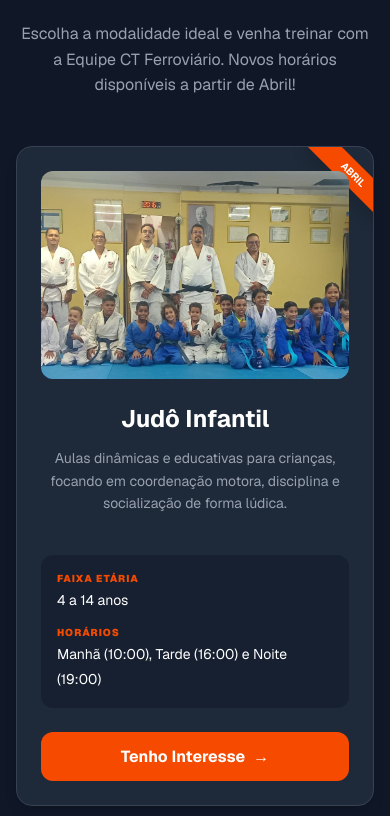
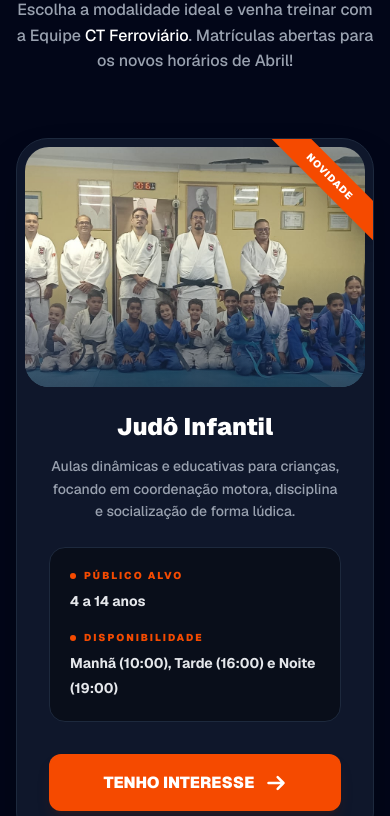
Before and after one commit to thomasfarias95/ctjudo, a Next.js app: page / in a window 390 px wide. Shown: the part 2276-3092 px from the top of the page. Built offline with nearby package versions, Linux system fonts and the light colour scheme; no server answers.

Commit message:
"refactor: simplifica formulário de cadastro para uso interno do Sensei."

```diff
--- a/src/app/components/Classes.tsx
+++ b/src/app/components/Classes.tsx
@@ -7,8 +7,8 @@ interface ClassType {
   ageRange: string;
   schedule: string;
   image: string;
-  whatsappMsg: string; // Mensagem personalizada
-  isNew?: boolean;     // Para destacar turmas de Abril
+  whatsappMsg: string;
+  isNew?: boolean;
 }
 
 const classTypes: ClassType[] = [
@@ -18,8 +18,8 @@ const classTypes: ClassType[] = [
     ageRange: '4 a 14 anos',
     schedule: 'Manhã (10:00), Tarde (16:00) e Noite (19:00)',
     image: "/kids.jpg",
-    whatsappMsg: "Olá! Tenho interesse na turma de Judô Infantil. Poderia me passar mais detalhes sobre as vagas?",
-    isNew: true // Marcado como destaque para os novos horários
+    whatsappMsg: "Olá! Tenho interesse na turma de Judô Infantil. Poderia me passar mais detalhes sobre as vagas para os novos horários de Abril?",
+    isNew: true
   },
   {
     title: 'Judô Juvenil e Adulto',
@@ -35,72 +35,93 @@ const classTypes: ClassType[] = [
     ageRange: 'Todas as idades',
     schedule: 'Manhã e Tarde (Agendamento Flexível)',
     image: "/kata.jpg",
-    whatsappMsg: "Olá! Gostaria de agendar uma aula particular ou treinamento de Kata personalizado."
+    whatsappMsg: "Olá! Gostaria de agendar uma aula particular ou treinamento de Kata personalizado com o Sensei."
   },
 ];
 
 const Classes: React.FC = () => {
   const handleWhatsApp = (message: string) => {
-    const phone = "55819XXXXXXXX"; // Substitua pelo seu número (DDD + número)
+    // SEU NÚMERO ATUALIZADO
+    const phone = "5581998264250";
     const url = `https://wa.me/${phone}?text=${encodeURIComponent(message)}`;
     window.open(url, "_blank");
   };
 
   return (
-    <section id="classes" className="py-16 px-4 bg-gray-900 text-white">
+    <section id="classes" className="py-20 px-4 bg-slate-950 text-white">
       <div className="container mx-auto max-w-6xl text-center">
-        <h2 className="text-4xl font-bold mb-4 text-orange-600">Nossas Aulas de Judô</h2>
-        <p className="text-gray-400 mb-12 max-w-2xl mx-auto">
-          Escolha a modalidade ideal e venha treinar com a Equipe CT Ferroviário.
-          Novos horários disponíveis a partir de Abril!
+        <h2 className="text-4xl md:text-5xl font-black mb-4 text-orange-600 uppercase tracking-tighter">
+          Nossas Aulas
+        </h2>
+        <p className="text-gray-400 mb-16 max-w-2xl mx-auto font-medium">
+          Escolha a modalidade ideal e venha treinar com a Equipe <span className="text-white">CT Ferroviário</span>.
+          Matrículas abertas para os novos horários de Abril!
         </p>
 
-        <div className="grid grid-cols-1 md:grid-cols-3 gap-8">
+        <div className="grid grid-cols-1 md:grid-cols-3 gap-10">
           {classTypes.map((classInfo, index) => (
             <div
               key={index}
-              className="bg-gray-800 p-6 rounded-2xl shadow-lg hover:shadow-orange-900/20 transition-all duration-300 transform hover:-translate-y-2 flex flex-col h-full border border-gray-700 relative overflow-hidden"
+              className="bg-slate-900 p-2 rounded-[2rem] shadow-2xl hover:shadow-orange-600/10 transition-all duration-500 transform hover:-translate-y-3 flex flex-col h-full border border-slate-800 relative overflow-hidden group"
             >
-              {/* Badge de Nova Turma */}
+              {/* Badge Dinâmica de Abril */}
               {classInfo.isNew && (
-                <div className="absolute top-4 right-[-35px] bg-orange-600 text-white text-[10px] font-bold py-1 px-10 rotate-45 shadow-lg">
-                  ABRIL
+                <div className="absolute top-6 right-[-35px] bg-orange-600 text-white text-[10px] font-black py-1.5 px-12 rotate-45 shadow-xl z-10 uppercase tracking-widest">
+                  Novidade
                 </div>
               )}
 
-              <div className="relative h-52 w-full mb-6 rounded-xl overflow-hidden">
+              {/* Container da Imagem */}
+              <div className="relative h-60 w-full rounded-[1.5rem] overflow-hidden mb-6">
                 <Image
                   src={classInfo.image}
                   alt={classInfo.title}
                   fill
                   style={{ objectFit: 'cover' }}
-                  className="transition-transform duration-500 hover:scale-110"
+                  className="transition-transform duration-700 group-hover:scale-110 grayscale-[30%] group-hover:grayscale-0"
                 />
+                <div className="absolute inset-0 bg-gradient-to-t from-slate-900 via-transparent to-transparent opacity-60"></div>
               </div>
 
-              <div className="flex-grow">
-                <h3 className="text-2xl font-bold mb-3 text-white">{classInfo.title}</h3>
-                <p className="text-sm leading-relaxed mb-6 text-gray-400">{classInfo.description}</p>
+              <div className="px-6 flex-grow">
+                <h3 className="text-2xl font-black mb-3 text-white group-hover:text-orange-500 transition-colors">
+                  {classInfo.title}
+                </h3>
+                <p className="text-sm leading-relaxed mb-6 text-gray-400 font-medium">
+                  {classInfo.description}
+                </p>
               </div>
 
-              <div className="mt-4 bg-gray-900/50 p-4 rounded-xl text-left mb-6">
-                <div className="mb-3">
-                  <span className="block text-[10px] font-black text-orange-600 uppercase tracking-widest">Faixa Etária</span>
-                  <span className="text-white text-sm">{classInfo.ageRange}</span>
+              {/* Informações de Logística */}
+              <div className="mx-6 mb-8 bg-black/40 p-5 rounded-2xl text-left border border-slate-800">
+                <div className="mb-4">
+                  <span className="flex items-center gap-2 text-[10px] font-black text-orange-600 uppercase tracking-[0.2em] mb-1">
+                    <span className="w-1.5 h-1.5 rounded-full bg-orange-600"></span>
+                    Público Alvo
+                  </span>
+                  <span className="text-gray-200 text-sm font-bold">{classInfo.ageRange}</span>
                 </div>
                 <div>
-                  <span className="block text-[10px] font-black text-orange-600 uppercase tracking-widest">Horários</span>
-                  <span className="text-white text-sm">{classInfo.schedule}</span>
+                  <span className="flex items-center gap-2 text-[10px] font-black text-orange-600 uppercase tracking-[0.2em] mb-1">
+                    <span className="w-1.5 h-1.5 rounded-full bg-orange-600"></span>
+                    Disponibilidade
+                  </span>
+                  <span className="text-gray-200 text-sm font-bold">{classInfo.schedule}</span>
                 </div>
               </div>
 
-              <button
-                onClick={() => handleWhatsApp(classInfo.whatsappMsg)}
-                className="w-full bg-orange-600 hover:bg-orange-700 text-white py-3 rounded-xl font-bold transition-colors duration-300 flex items-center justify-center gap-2 group"
-              >
-                Tenho Interesse
-                <span className="group-hover:translate-x-1 transition-transform">→</span>
-              </button>
+              {/* Botão de Ação */}
+              <div className="px-6 pb-6">
+                <button
+                  onClick={() => handleWhatsApp(classInfo.whatsappMsg)}
+                  className="w-full bg-orange-600 hover:bg-orange-500 text-white py-4 rounded-xl font-black transition-all duration-300 flex items-center justify-center gap-3 group/btn shadow-lg shadow-orange-900/20"
+                >
+                  TENHO INTERESSE
+                  <svg className="w-5 h-5 group-hover/btn:translate-x-2 transition-transform" fill="none" stroke="currentColor" viewBox="0 0 24 24">
+                    <path strokeLinecap="round" strokeLinejoin="round" strokeWidth="3" d="M14 5l7 7m0 0l-7 7m7-7H3" />
+                  </svg>
+                </button>
+              </div>
             </div>
           ))}
         </div>
```
Also changed, not shown: src/app/dashboard/CadastroUsuarioForm.tsx (+41 -32 lines).
